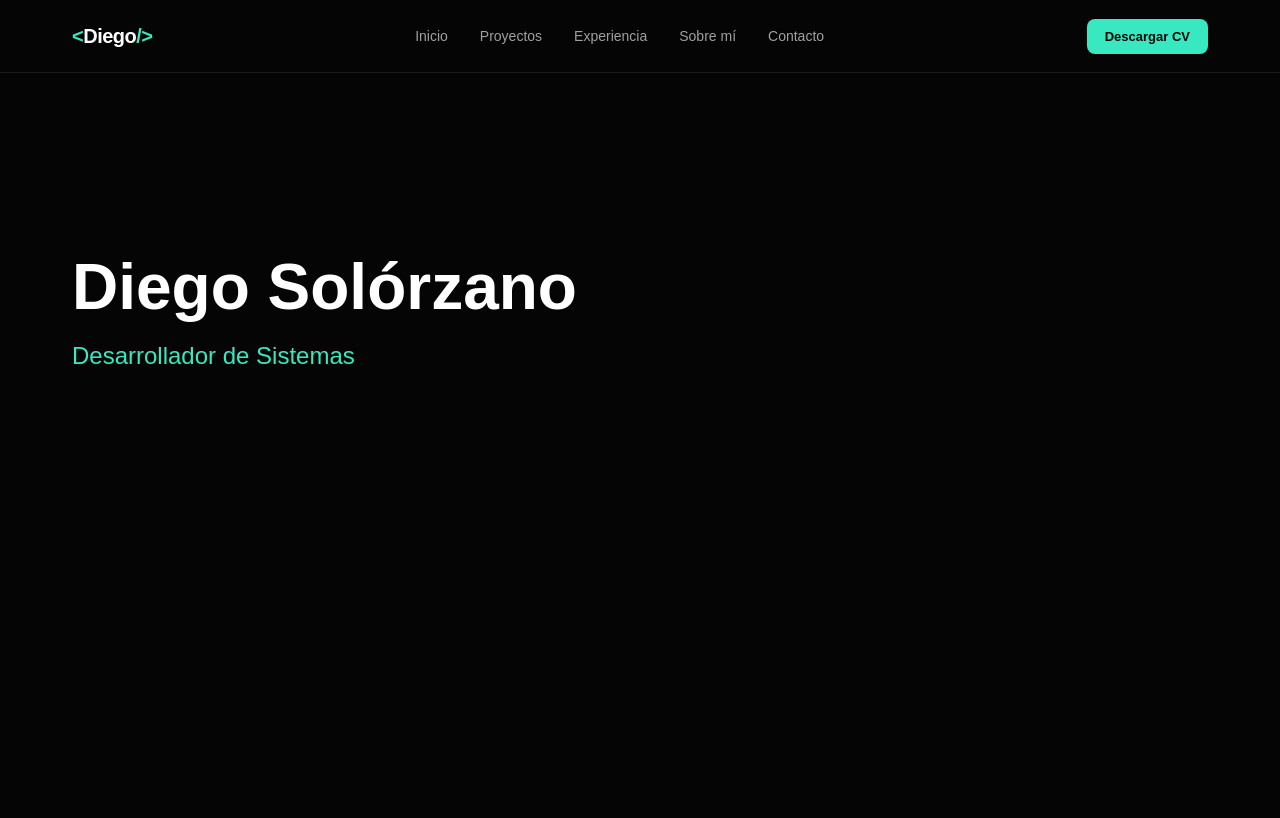
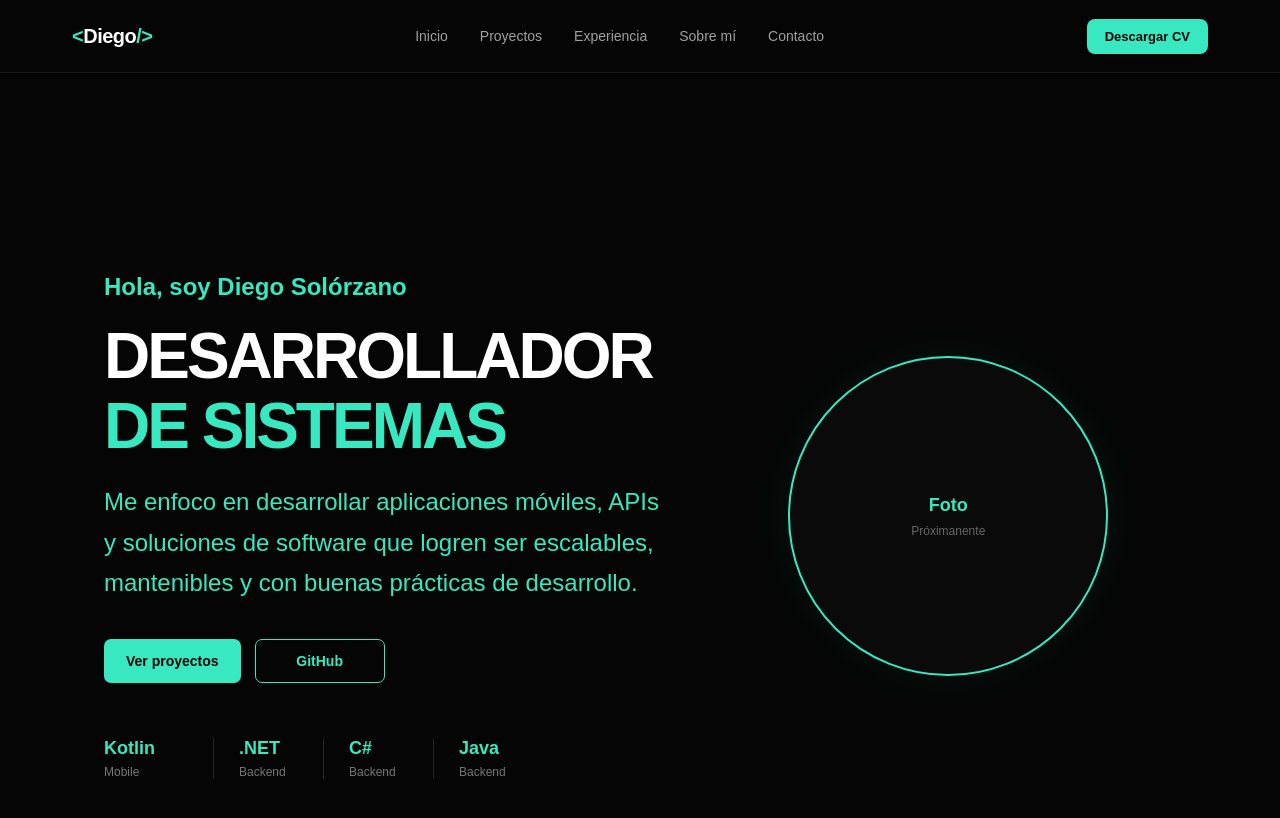
Before and after one commit to HereticSoba/diego-portfolio, a React (Vite) app: page / in a window 1280 px wide. Shown: the top 818 px of the page. Built offline with nearby package versions, Linux system fonts and the light colour scheme.

Commit message:
Implemented the hero section

```diff
--- a/src/App.tsx
+++ b/src/App.tsx
@@ -1,4 +1,5 @@
 import Navbar from "./components/Navbar/Navbar";
+import Hero from "./sections/Hero/Hero";
 import "./App.css";
 
 function App() {
@@ -6,10 +7,7 @@ function App() {
     <>
       <Navbar />
       <main>
-        <section id="inicio">
-          <h1>Diego Solórzano</h1>
-          <p>Desarrollador de Sistemas</p>
-        </section>
+        <Hero />
       </main>
     </>
   );
--- a/src/sections/Hero/Hero.css
+++ b/src/sections/Hero/Hero.css
@@ -0,0 +1,150 @@
+.hero-section {
+    width: 100%;
+    background-color: #050505;
+}
+
+.hero-container {
+    max-width: 1200px;
+    min-height: 650px;
+    margin: 0 auto;
+    padding: 80px 32px;
+
+    display: grid;
+    grid-template-columns: 1.1fr 0.9fr;
+    align-items: center;
+    gap: 60px;
+}
+
+.hero-content {
+    max-width: 650px;
+}
+
+.hero-greeting {
+    margin: 0 0 20px;
+    color: #38e8c0;
+    font-size: 15px;
+    font-weight: 600;
+}
+
+.hero-title {
+    margin: 0;
+    color: #ffffff;
+    font-size: clamp(52px, 6vw, 78px);
+    line-height: 0.98;
+    letter-spacing: -3px;
+    text-transform: uppercase;
+}
+
+.hero-title span {
+    display: block;
+    color: #38e8c0;
+}
+
+.hero-description {
+    max-width: 560px;
+    margin: 30px 0 0;
+    color: #a0a0a0;
+    font-size: 17px;
+    line-height: 1.7;
+}
+
+.hero-buttons {
+    display: flex;
+    gap: 14px;
+    margin-top: 35px;
+}
+
+.hero-button {
+    display: inline-flex;
+    align-items: center;
+    justify-content: center;
+    min-width: 130px;
+    padding: 13px 22px;
+    border-radius: 7px;
+    font-size: 14px;
+    font-weight: 600;
+    text-decoration: none;
+    transition: transform 0.2s ease, background-color 0.2s ease, color 0.2s ease;
+}
+
+.hero-button:hover {
+    transform: translateY(-2px);
+}
+
+.hero-button.primary {
+    background-color: #38e8c0;
+    color: #050505;
+}
+
+.hero-button.primary:hover {
+    background-color: #5aefd0;
+}
+
+.hero-button.secondary {
+    border: 1px solid #38e8c0;
+    color: #38e8c0;
+}
+
+.hero-technologies {
+    display: flex;
+    align-items: stretch;
+    margin-top: 55px;
+}
+
+.technology {
+    min-width: 110px;
+    padding: 0 25px;
+    display: flex;
+    flex-direction: column;
+    gap: 6px;
+    border-right: 1px solid #252525;
+}
+
+.technology:first-child {
+    padding-left: 0;
+}
+
+.technology:last-child {
+    border-right: none;
+}
+
+.technology strong {
+    color: #38e8c0;
+    font-size: 18px;
+}
+
+.technology span {
+    color: #777777;
+    font-size: 12px;
+}
+
+.hero-image-container {
+    display: flex;
+    justify-content: center;
+    align-items: center;
+}
+
+.hero-image-placeholder {
+    width: 320px;
+    height: 320px;
+    display: flex;
+    flex-direction: column;
+    align-items: center;
+    justify-content: center;
+    border: 2px solid #38e8c0;
+    border-radius: 50%;
+    background-color: #0a0a0a;
+    box-shadow: 0 0 40px rgba(56, 232, 192, 0.08);
+}
+
+.hero-image-placeholder span {
+    color: #38e8c0;
+    font-size: 18px;
+    font-weight: 600;
+}
+
+.hero-image-placeholder small {
+    margin-top: 8px;
+    color: #666666;
+    font-size: 12px;
+}
--- a/src/sections/Hero/Hero.tsx
+++ b/src/sections/Hero/Hero.tsx
@@ -0,0 +1,59 @@
+import "./Hero.css";
+
+function Hero() {
+    return (
+        <section id="inicio" className="hero-section">
+            <div className="hero-container">
+
+                <div className="hero-content">
+                    <p className="hero-greeting">Hola, soy Diego Solórzano</p>
+                    <h1 className="hero-title">Desarrollador <span>de Sistemas</span></h1>
+                    <p className="hero-description">
+                        Me enfoco en desarrollar aplicaciones móviles, APIs y soluciones de software que
+                        logren ser escalables, mantenibles y con buenas prácticas de desarrollo.</p>
+                    <div className="hero-buttons">
+                        <a href="#proyectos" className="hero-button primary">
+                            Ver proyectos
+                        </a>
+
+                        <a
+                            href="https://github.com/HereticSoba"
+                            target="_blank"
+                            rel="noopener noreferrer"
+                            className="hero-button secondary">
+                            GitHub
+                        </a>
+                    </div>
+                    <div className="hero-technologies">
+                        <div className="technology">
+                            <strong>Kotlin</strong>
+                            <span>Mobile</span>
+                        </div>
+                        <div className="technology">
+                            <strong>.NET</strong>
+                            <span>Backend</span>
+                        </div>
+                        <div className="technology">
+                            <strong>C#</strong>
+                            <span>Backend</span>
+                        </div>
+                        <div className="technology">
+                            <strong>Java</strong>
+                            <span>Backend</span>
+                        </div>
+                    </div>
+                </div>
+
+                <div className="hero-image-container">
+                    <div className="hero-image-placeholder">
+                        <span>Foto</span>
+                        <small>Próximanente</small>
+                    </div>
+                </div>
+            </div>
+        </section>
+
+    );
+}
+
+export default Hero;
```
